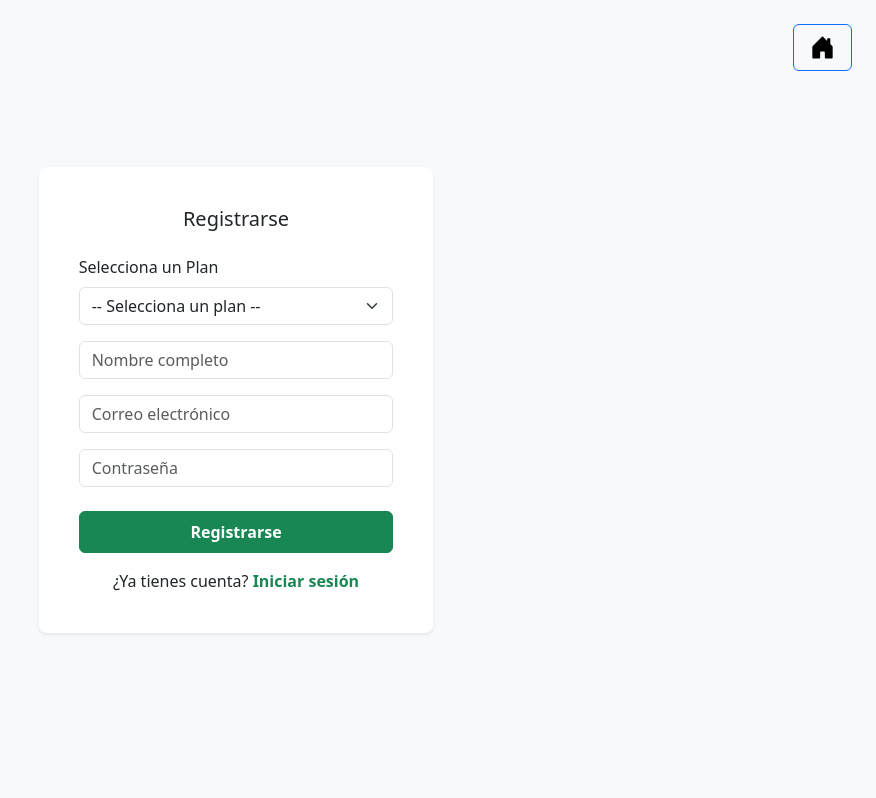
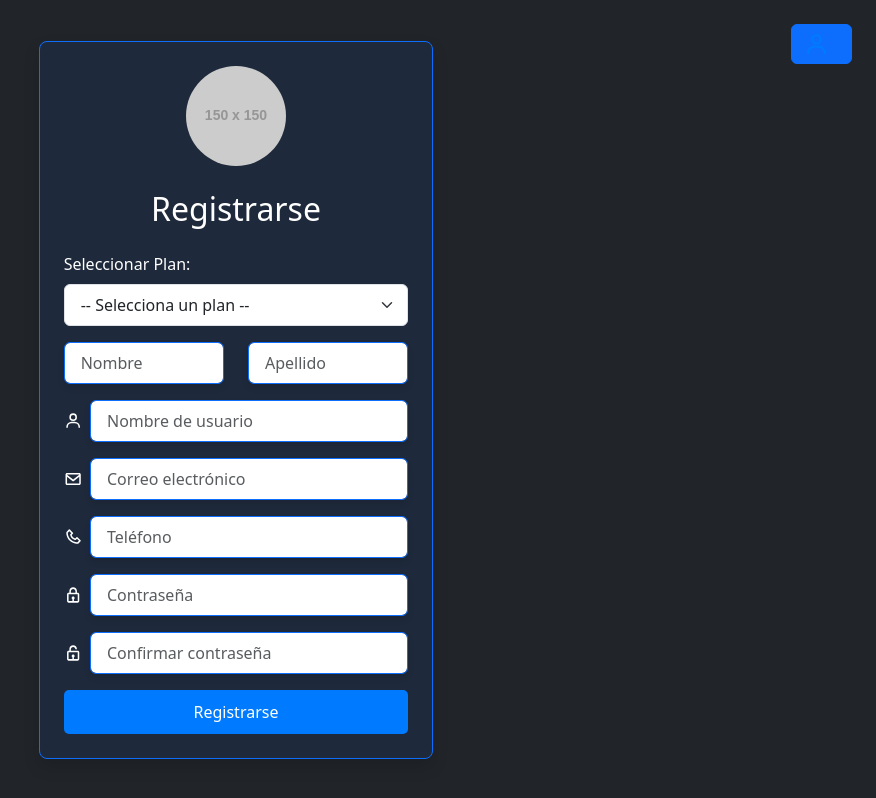
Before and after one commit to SabrinaDecima/TP-Final-ProgramacionIII, a React (Vite) app: page /registro in a window 1280 px wide. Shown: the whole page, without its empty margins (404-1280 px from the left). Built offline with nearby package versions, Linux system fonts and the light colour scheme.

Commit message:
modifications

```diff
--- a/package.json
+++ b/package.json
@@ -16,6 +16,7 @@
     "react-bootstrap": "^2.10.9",
     "react-bootstrap-icons": "^1.11.5",
     "react-dom": "^19.0.0",
+    "react-icons": "^5.5.0",
     "react-router": "^7.5.0",
     "react-router-dom": "^7.6.1",
     "react-toastify": "^11.0.5"
--- a/src/App.css
+++ b/src/App.css
@@ -58,3 +58,45 @@ footer {
   background-color: var(--color-primary);
   z-index: 1000;
 }
+
+
+/* Estilo general */
+body {
+  background-color: #E8F5E9; /* Verde claro */
+}
+
+/* Campos de entrada */
+.form-control {
+  box-shadow: 0 4px 6px rgba(0, 0, 0, 0.1);
+}
+
+/* Iconos */
+svg {
+  color: #007BFF; /* Azul */
+  margin-right: 10px;
+}
+
+/* Errores */
+.border-danger {
+  border-color: #DC3545 !important; /* Rojo */
+}
+
+/* Énfasis en campos correctos */
+.border-primary {
+  border-color: #007BFF !important; /* Azul */
+}
+
+/* Botón de Registro */
+button[type="submit"] {
+  background-color: #007BFF; /* Azul */
+  color: white;
+  border: none;
+  padding: 10px 20px;
+  font-size: 16px;
+  border-radius: 5px;
+  transition: background-color 0.3s ease;
+}
+
+button[type="submit"]:hover {
+  background-color: #0056b3; /* Azul oscuro */
+}
--- a/src/pages/Public/ForgotPassword/ForgotPassword.jsx
+++ b/src/pages/Public/ForgotPassword/ForgotPassword.jsx
@@ -1,11 +1,14 @@
 import React, { useState } from 'react';
 import { Form, Button, Col, Container, Row } from 'react-bootstrap';
 import { toast } from 'react-toastify';
+import { useNavigate } from 'react-router-dom';
+import { HouseDoorFill } from 'react-bootstrap-icons';
 
 const ForgotPassword = () => {
   const [email, setEmail] = useState('');
   const [loading, setLoading] = useState(false);
   const [error, setError] = useState('');
+  const navigate = useNavigate();
 
   const handleChange = (e) => {
     setEmail(e.target.value);
@@ -23,33 +26,61 @@ const ForgotPassword = () => {
         body: JSON.stringify({ email }),
       });
 
-      toast.success('Se ha enviado un correo con instrucciones para restablecer tu contraseña.');
+      toast.success(
+        'Se ha enviado un correo con instrucciones para restablecer tu contraseña.'
+      );
       setLoading(false);
-    } catch (error) {
-      setError('Hubo un error al enviar el correo. Inténtalo de nuevo más tarde.');
+    } catch (err) {
+      setError(
+        'Hubo un error al enviar el correo. Inténtalo de nuevo más tarde.'
+      );
       setLoading(false);
     }
   };
 
+  const goBackHome = () => navigate('/home');
+
   return (
-    <Container className="vh-100 d-flex justify-content-center align-items-center">
+    <Container
+      fluid
+      className="vh-100 d-flex justify-content-center align-items-center bg-dark position-relative"
+    >
+
+      <Button
+        variant="primary"
+        onClick={goBackHome}
+        className="position-absolute top-0 end-0 m-4"
+        aria-label="Volver al inicio"
+      >
+        <HouseDoorFill size={25} />
+      </Button>
+
       <Row className="w-100 justify-content-center">
         <Col xs={12} sm={10} md={6} lg={4}>
-          <div className="p-4 shadow-sm rounded-3 border-0 bg-white">
-            <h2 className="text-center mb-4">Olvidaste tu contraseña?</h2>
+          <div
+            className="p-4 shadow rounded-3 border border-primary"
+            style={{
+              backgroundColor: '#1e293b',
+              color: 'white',
+            }}
+          >
+            <h5 className="text-center mb-4">Olvidaste tu contraseña?</h5>
             <Form onSubmit={handleSubmit}>
-              <Form.Group className="mb-3">
+              <Form.Group className="mb-4">
                 <Form.Control
                   type="email"
                   placeholder="Ingresar email"
                   value={email}
                   onChange={handleChange}
                   required
+                  className="bg-transparent text-white"
                 />
               </Form.Group>
-              <Button variant="primary" type="submit" disabled={loading}>
-                {loading ? 'Enviando...' : 'Enviar correo de restablecimiento'}
-              </Button>
+              <div className="d-grid">
+                <Button variant="primary" type="submit" disabled={loading}>
+                  {loading ? 'Enviando...' : 'Enviar correo'}
+                </Button>
+              </div>
             </Form>
             {error && (
               <div className="alert alert-danger mt-3">{error}</div>
--- a/src/pages/Public/Login/Login.jsx
+++ b/src/pages/Public/Login/Login.jsx
@@ -1,6 +1,6 @@
 import { useState, useRef } from 'react';
-import { useNavigate } from 'react-router';
-import { Link } from 'react-router';
+import { useNavigate } from 'react-router-dom';
+import { Link } from 'react-router-dom';
 import {
   Container,
   Button,
@@ -10,9 +10,8 @@ import {
   FormGroup,
   Row,
 } from 'react-bootstrap';
-import { successToast, errorToast } from '../../../utils/notification';
-import { HouseDoorFill, HouseExclamationFill } from 'react-bootstrap-icons';
 import { toast } from 'react-toastify';
+import { HouseDoorFill } from 'react-bootstrap-icons';
 
 const Login = ({ onLogin }) => {
   const navigate = useNavigate();
@@ -74,7 +73,7 @@ const Login = ({ onLogin }) => {
     event.preventDefault();
 
     if (!email.length) {
-      errorToast('¡El correo electrónico está vacío!');
+      toast.error('¡El correo electrónico está vacío!');
       emailRef.current.focus();
       setErrors((prevErrors) => ({
         ...prevErrors,
@@ -84,7 +83,7 @@ const Login = ({ onLogin }) => {
     }
 
     if (!passwordRef.current.value.length) {
-      errorToast('¡El constraseña está vacío!');
+      toast.error('¡La contraseña está vacía!');
       passwordRef.current.focus();
       setErrors((prevErrors) => ({
         ...prevErrors,
@@ -103,36 +102,46 @@ const Login = ({ onLogin }) => {
     <>
       <Container
         fluid
-        className="vh-100 d-flex justify-content-center align-items-center"
+        className="vh-100 d-flex justify-content-center align-items-center bg-dark"
       >
-        <Row className=" position-absolute top-0 end-0 m-5">
-          <Button onClick={goBackLoginHandler}>
+
+        <div
+          style={{
+            position: 'absolute',
+            top: '20px',
+            right: '20px',
+            zIndex: 1000,
+          }}
+        >
+          <Button variant="primary" onClick={goBackLoginHandler}>
             <HouseDoorFill size={25} className="m-1" />
           </Button>
-        </Row>
+        </div>
+
         <Row className="w-100 justify-content-center">
           <Col xs={12} sm={10} md={6} lg={4}>
-            <Card className="p-4 shadow">
+            <Card
+              className="p-4 shadow rounded-3 border-primary"
+              style={{ backgroundColor: '#1e293b', color: 'white' }}
+            >
               <Card.Body>
-                <Row className="mb-2">
-                  <h5 className="text-center">¡Bienvenidos a FunctionFit()!</h5>
+                <Row className="mb-2 text-center">
+                  <h5>Bienvenido FunctionFit</h5>
                 </Row>
                 <Form onSubmit={handleSubmit}>
                   <FormGroup className="mb-4">
                     <Form.Control
                       type="email"
-                      className={`input-email ${
-                        errors.email ? 'border border-danger' : ''
-                      }`}
                       placeholder="Ingresar email"
                       onChange={handleEmailChange}
                       value={email}
                       ref={emailRef}
+                      className={`input-email ${
+                        errors.email ? 'border-danger' : ''
+                      }`}
                     />
                     {errors.email && (
-                      <p className="text-danger">
-                        El campo email es obligatorio
-                      </p>
+                      <p className="text-danger">El campo email es obligatorio</p>
                     )}
                   </FormGroup>
                   <FormGroup className="mb-4">
@@ -142,6 +151,9 @@ const Login = ({ onLogin }) => {
                       onChange={handlePasswordChange}
                       value={password}
                       ref={passwordRef}
+                      className={`input-password ${
+                        errors.password ? 'border-danger' : ''
+                      }`}
                     />
                     {errors.password && (
                       <p className="text-danger">
@@ -149,7 +161,7 @@ const Login = ({ onLogin }) => {
                       </p>
                     )}
                   </FormGroup>
-                  <div className="d-flex justify-content-center">
+                  <div className="d-flex justify-content-center mb-3">
                     <Button variant="primary" type="submit">
                       Iniciar sesión
                     </Button>
@@ -158,7 +170,7 @@ const Login = ({ onLogin }) => {
                     <Col className="text-start">
                       <Link
                         to="/recuperar"
-                        className="text-decoration-underline text-start text-dark"
+                        className="text-decoration-underline text-start text-white"
                       >
                         Olvidaste tu contraseña?
                       </Link>
@@ -166,7 +178,7 @@ const Login = ({ onLogin }) => {
                     <Col className="text-end">
                       <Link
                         to="/registro"
-                        className="text-decoration-underline text-dark"
+                        className="text-decoration-underline text-white"
                       >
                         Registrarse
                       </Link>
--- a/src/pages/Public/Register/Register.jsx
+++ b/src/pages/Public/Register/Register.jsx
@@ -1,23 +1,14 @@
-import { useState, useRef } from 'react';
+import React, { useState, useRef } from 'react';
 import { useNavigate, useLocation } from 'react-router-dom';
-import { Link } from 'react-router-dom';
+import { Form, Button, Container, Row, Col, Image } from 'react-bootstrap';
+import { toast } from 'react-toastify';
 import {
-  Container,
-  Button,
-  Card,
-  Col,
-  Form,
-  FormGroup,
-  Row,
-} from 'react-bootstrap';
-import { HouseDoorFill } from 'react-bootstrap-icons';
-import { toast } from 'react-toastify';
-
-const availablePlans = [
-  { title: 'Básico', price: '$250000' },
-  { title: 'Premium', price: '$50000' },
-  { title: 'Elite', price: '$100000' }
-];
+  BiUser,
+  BiEnvelope,
+  BiPhone,
+  BiLock,
+  BiLockOpen,
+} from 'react-icons/bi';
 
 const Register = () => {
   const navigate = useNavigate();
@@ -26,16 +17,24 @@ const Register = () => {
   const selectedPlanFromURL = searchParams.get('plan');
 
   const [form, setForm] = useState({
-    name: '',
+    firstName: '',
+    lastName: '',
+    username: '',
     email: '',
+    telNumber: '',
     password: '',
+    confirmPassword: '',
+    selectedPlan: selectedPlanFromURL || '',
   });
 
-  const [plan, setPlan] = useState(selectedPlanFromURL || '');
+
   const [errors, setErrors] = useState({});
+
+
   const nameRef = useRef(null);
   const emailRef = useRef(null);
   const passwordRef = useRef(null);
+
 
   const handleChange = (e) => {
     const { name, value } = e.target;
@@ -43,24 +42,50 @@ const Register = () => {
     setErrors({ ...errors, [name]: false });
   };
 
+
+  const handlePlanChange = (e) => {
+    setForm({ ...form, selectedPlan: e.target.value });
+  };
+
   const handleSubmit = async (e) => {
     e.preventDefault();
-    const { name, email, password } = form;
 
-    if (!name.trim()) {
+    const {
+      firstName,
+      lastName,
+      username,
+      email,
+      telNumber,
+      password,
+      confirmPassword,
+      selectedPlan,
+    } = form;
+
+
+    if (!firstName.trim()) {
       toast.error('¡El nombre está vacío!');
-      setErrors((prev) => ({ ...prev, name: true }));
+      setErrors((prev) => ({ ...prev, firstName: true }));
       nameRef.current.focus();
       return;
     }
-
+    if (!lastName.trim()) {
+      toast.error('¡El apellido está vacío!');
+      setErrors((prev) => ({ ...prev, lastName: true }));
+      nameRef.current.focus();
+      return;
+    }
+    if (!username.trim()) {
+      toast.error('¡El nombre de usuario está vacío!');
+      setErrors((prev) => ({ ...prev, username: true }));
+      nameRef.current.focus();
+      return;
+    }
     if (!email.trim()) {
       toast.error('¡El email está vacío!');
       setErrors((prev) => ({ ...prev, email: true }));
       emailRef.current.focus();
       return;
     }
-
     const emailRegex = /^[^\s@]+@[^\s@]+\.[^\s@]+$/;
     if (!emailRegex.test(email)) {
       toast.error('Formato de email inválido');
@@ -68,31 +93,37 @@ const Register = () => {
       emailRef.current.focus();
       return;
     }
-
+    if (!telNumber.trim()) {
+      toast.error('¡El número telefónico está vacío!');
+      setErrors((prev) => ({ ...prev, telNumber: true }));
+      nameRef.current.focus();
+      return;
+    }
     if (!password) {
       toast.error('¡La contraseña está vacía!');
       setErrors((prev) => ({ ...prev, password: true }));
       passwordRef.current.focus();
       return;
     }
-
     if (password.length < 6) {
       toast.error('La contraseña debe tener al menos 6 caracteres');
       setErrors((prev) => ({ ...prev, password: true }));
       passwordRef.current.focus();
       return;
     }
-
-    if (!plan) {
-      toast.error('Por favor selecciona un plan.');
+    if (password !== confirmPassword) {
+      toast.error('Las contraseñas no coinciden.');
+      setErrors((prev) => ({ ...prev, confirmPassword: true }));
+      passwordRef.current.focus();
       return;
     }
 
+    // Enviar datos al backend
     try {
       const response = await fetch('http://localhost:3000/api/registro', {
         method: 'POST',
         headers: { 'Content-Type': 'application/json' },
-        body: JSON.stringify({ name, email, password, plan }),
+        body: JSON.stringify(form),
       });
 
       if (!response.ok) {
@@ -109,89 +140,192 @@ const Register = () => {
     }
   };
 
+
   const goBackHome = () => navigate('/home');
 
   return (
-    <Container fluid className="vh-100 d-flex justify-content-center align-items-center bg-light">
-      <Row className="position-absolute top-0 end-0 m-4">
-        <Button variant="outline-primary" onClick={goBackHome}>
-          <HouseDoorFill size={25} className="m-1" />
+    <Container
+      fluid
+      className="vh-100 d-flex justify-content-center align-items-center bg-dark"
+    >
+
+      <Button
+        variant="primary"
+        onClick={goBackHome}
+        className="position-absolute top-0 end-0 m-4"
+        aria-label="Volver al inicio"
+      >
+        <BiUser size={25} />
       </Button>
-      </Row>
+
       <Row className="w-100 justify-content-center">
         <Col xs={12} sm={10} md={6} lg={4}>
-          <Card className="p-4 shadow-sm rounded-3 border-0">
-            <Card.Body>
+          <div
+            className="p-4 shadow rounded-3 border border-primary"
+            style={{ backgroundColor: '#1e293b', color: 'white' }}
+          >
+
+            <div className="text-center mb-4">
+              <Image
+                src="https://via.placeholder.com/150"
+                alt="Profile Picture"
+                roundedCircle
+                style={{
+                  width: '100px',
+                  height: '100px',
+                  objectFit: 'cover',
+                  borderColor: 'white',
+                }}
+              />
+            </div>
+            <h2 className="text-center mb-4">Registrarse</h2>
+
+
+            <Form.Group controlId="selectedPlan" className="mb-3">
+              <Form.Label>Seleccionar Plan:</Form.Label>
+              <Form.Select
+                value={form.selectedPlan}
+                onChange={handlePlanChange}
+                className="border rounded px-3 py-2"
+              >
+                <option value="">-- Selecciona un plan --</option>
+                <option value="Básico">Básico ($25.000 por mes)</option>
+                <option value="Premium">Premium ($50.000 por mes)</option>
+                <option value="Elite">Elite ($100.000 por mes)</option>
+              </Form.Select>
+            </Form.Group>
+
+
             <Row className="mb-3">
-                <h5 className="text-center">Registrarse</h5>
+              <Col sm={6}>
+                <Form.Group controlId="firstName">
+                  <Form.Control
+                    type="text"
+                    placeholder="Nombre"
+                    name="firstName"
+                    value={form.firstName}
+                    onChange={handleChange}
+                    ref={nameRef}
+                    className={`border rounded px-3 py-2 ${
+                      errors.firstName ? 'border-danger' : 'border-primary'
+                    }`}
+                    autoComplete="given-name"
+                  />
+                </Form.Group>
+              </Col>
+              <Col sm={6}>
+                <Form.Group controlId="lastName">
+                  <Form.Control
+                    type="text"
+                    placeholder="Apellido"
+                    name="lastName"
+                    value={form.lastName}
+                    onChange={handleChange}
+                    ref={nameRef}
+                    className={`border rounded px-3 py-2 ${
+                      errors.lastName ? 'border-danger' : 'border-primary'
+                    }`}
+                    autoComplete="family-name"
+                  />
+                </Form.Group>
+              </Col>
             </Row>
 
 
-              <FormGroup className="mb-3">
-                <Form.Label>Selecciona un Plan</Form.Label>
-                <Form.Select name="plan" value={plan} onChange={(e) => setPlan(e.target.value)} required>
-                  <option value="">-- Selecciona un plan --</option>
-                  {availablePlans.map((p, idx) => (
-                    <option key={idx} value={p.title.toLowerCase()}>
-                      {p.title} - {p.price}
-                    </option>
-                  ))}
-                </Form.Select>
-              </FormGroup>
-
-              <Form onSubmit={handleSubmit}>
-                <FormGroup className="mb-3">
+            <Form.Group controlId="username" className="mb-3">
+              <div className="d-flex align-items-center">
+                <BiUser size={20} className="me-2 text-white" />
                 <Form.Control
                   type="text"
-                    placeholder="Nombre completo"
-                    name="name"
-                    value={form.name}
+                  placeholder="Nombre de usuario"
+                  name="username"
+                  value={form.username}
                   onChange={handleChange}
-                    ref={nameRef}
-                    className={errors.name ? 'border border-danger' : ''}
-                    autoComplete="name"
+                  className={`border rounded px-3 py-2 ${
+                    errors.username ? 'border-danger' : 'border-primary'
+                  }`}
+                  autoComplete="username"
                 />
-                </FormGroup>
-                <FormGroup className="mb-3">
+              </div>
+            </Form.Group>
+
+
+            <Form.Group controlId="email" className="mb-3">
+              <div className="d-flex align-items-center">
+                <BiEnvelope size={20} className="me-2 text-white" />
                 <Form.Control
                   type="email"
                   placeholder="Correo electrónico"
                   name="email"
                   value={form.email}
                   onChange={handleChange}
-                    ref={emailRef}
-                    className={errors.email ? 'border border-danger' : ''}
+                  className={`border rounded px-3 py-2 ${
+                    errors.email ? 'border-danger' : 'border-primary'
+                  }`}
                   autoComplete="email"
                 />
-                </FormGroup>
-                <FormGroup className="mb-4">
+              </div>
+            </Form.Group>
+
+
+            <Form.Group controlId="telNumber" className="mb-3">
+              <div className="d-flex align-items-center">
+                <BiPhone size={20} className="me-2 text-white" />
+                <Form.Control
+                  type="tel"
+                  placeholder="Teléfono"
+                  name="telNumber"
+                  value={form.telNumber}
+                  onChange={handleChange}
+                  className={`border rounded px-3 py-2 ${
+                    errors.telNumber ? 'border-danger' : 'border-primary'
+                  }`}
+                  autoComplete="tel"
+                />
+              </div>
+            </Form.Group>
+
+
+            <Form.Group controlId="password" className="mb-3">
+              <div className="d-flex align-items-center">
+                <BiLock size={20} className="me-2 text-white" />
                 <Form.Control
                   type="password"
                   placeholder="Contraseña"
                   name="password"
                   value={form.password}
                   onChange={handleChange}
-                    ref={passwordRef}
-                    className={errors.password ? 'border border-danger' : ''}
+                  className={`border rounded px-3 py-2 ${
+                    errors.password ? 'border-danger' : 'border-primary'
+                  }`}
                   autoComplete="new-password"
                 />
-                </FormGroup>
-                <div className="d-grid">
-                  <Button variant="success" type="submit" className="py-2 fw-bold">
+              </div>
+            </Form.Group>
+
+
+            <Form.Group controlId="confirmPassword" className="mb-3">
+              <div className="d-flex align-items-center">
+                <BiLockOpen size={20} className="me-2 text-white" />
+                <Form.Control
+                  type="password"
+                  placeholder="Confirmar contraseña"
+                  name="confirmPassword"
+                  value={form.confirmPassword}
+                  onChange={handleChange}
+                  className={`border rounded px-3 py-2 ${
+                    errors.confirmPassword ? 'border-danger' : 'border-primary'
+                  }`}
+                  autoComplete="new-password"
+                />
+              </div>
+            </Form.Group>
+
+
+            <Button variant="primary" type="submit" className="w-100">
               Registrarse
             </Button>
           </div>
-                <Row className="mt-3">
-                  <Col className="text-center">
-                    ¿Ya tienes cuenta?{' '}
-                    <Link to="/login" className="text-decoration-none text-success fw-bold">
-                      Iniciar sesión
-                    </Link>
-                  </Col>
-                </Row>
-              </Form>
-            </Card.Body>
-          </Card>
         </Col>
       </Row>
     </Container>
```
Also changed, not shown: 1 other file (tests, documents, lock files or other folders). Lines whose indentation alone changed are shown as unchanged.
